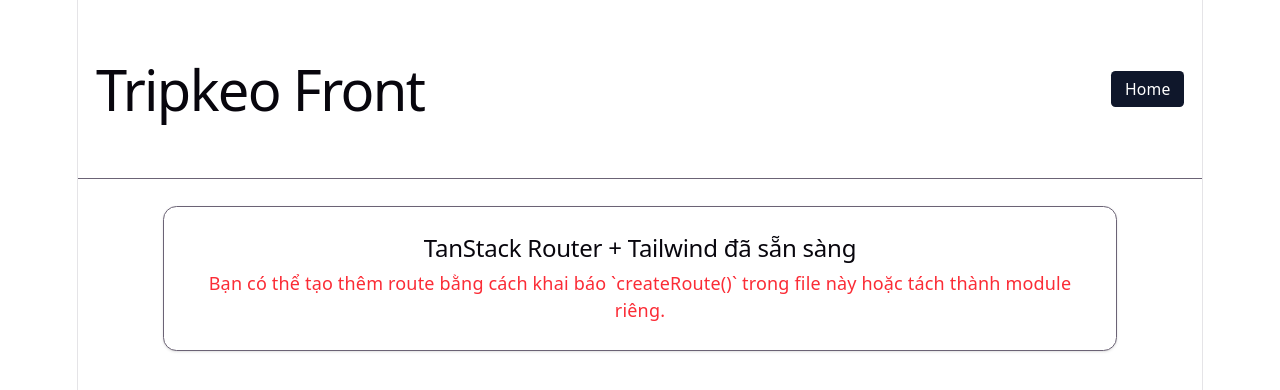
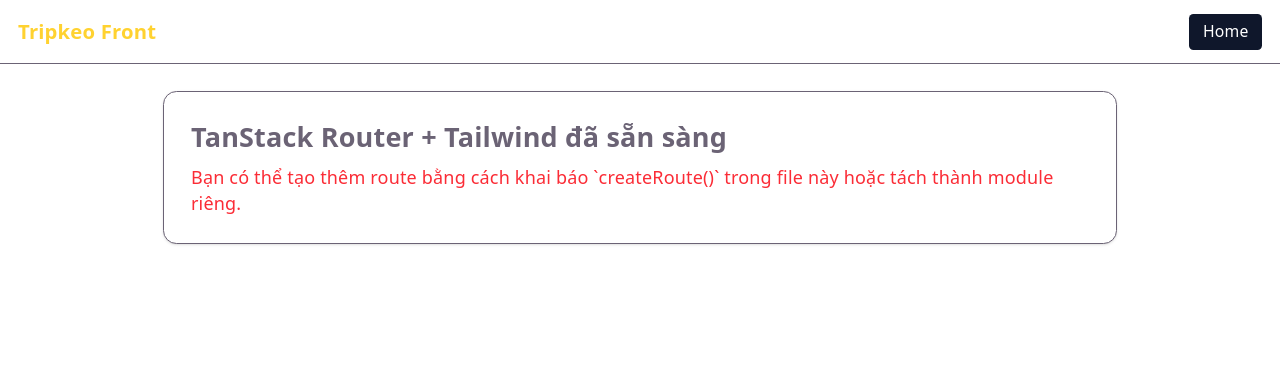
Before and after one commit to khoiyahoo/tripkeo-front, a React (Vite) app: page / in a window 1280 px wide. Shown: the top 390 px of the page. Built offline with nearby package versions, Linux system fonts and the light colour scheme.

Commit message:
chore: update instuction

```diff
--- a/package.json
+++ b/package.json
@@ -31,6 +31,7 @@
     "@biomejs/biome": "2.4.15",
     "@commitlint/cli": "^21.0.0",
     "@commitlint/config-conventional": "^21.0.0",
+    "@svgr/webpack": "^8.1.0",
     "@tanstack/react-query-devtools": "^5.100.9",
     "@tanstack/router-plugin": "^1.167.35",
     "@types/lodash.debounce": "^4.0.9",
--- a/src/index.css
+++ b/src/index.css
@@ -1,6 +1,54 @@
 @import "tailwindcss";
 
 :root {
+  --color-primary-50: #ecfeff;
+  --color-primary-100: #cffafe;
+  --color-primary-200: #a5f3fc;
+  --color-primary-300: #9ef2fc;
+  --color-primary-400: #7aecfa;
+  --color-primary-500: #67e8f9;
+  --color-primary-600: #0891b2;
+  --color-primary-700: #0e7490;
+  --color-primary-800: #155e75;
+  --color-primary-900: #164e63;
+  --color-primary-950: #083344;
+
+  --color-secondary-50: #f0f9ff;
+  --color-secondary-100: #e0f2fe;
+  --color-secondary-200: #bae6fd;
+  --color-secondary-300: #7dd3fc;
+  --color-secondary-400: #38bdf8;
+  --color-secondary-500: #0e7490;
+  --color-secondary-600: #0b5e74;
+  --color-secondary-700: #0a4a5a;
+  --color-secondary-800: #083a47;
+  --color-secondary-900: #072f3a;
+  --color-secondary-950: #041f26;
+
+  --color-tertiary-50: #fff9e8;
+  --color-tertiary-100: #fff2cc;
+  --color-tertiary-200: #ffe59c;
+  --color-tertiary-300: #ffe08e;
+  --color-tertiary-400: #ffd973;
+  --color-tertiary-500: #ffd15e;
+  --color-tertiary-600: #d89f1f;
+  --color-tertiary-700: #b8831b;
+  --color-tertiary-800: #936619;
+  --color-tertiary-900: #775216;
+  --color-tertiary-950: #442d08;
+
+  --color-neutral-50: #f6f7f7;
+  --color-neutral-100: #e7e9ea;
+  --color-neutral-200: #d2d5d7;
+  --color-neutral-300: #b4b9bc;
+  --color-neutral-400: #91989c;
+  --color-neutral-500: #727879;
+  --color-neutral-600: #5d6264;
+  --color-neutral-700: #4b4f51;
+  --color-neutral-800: #3d4042;
+  --color-neutral-900: #323537;
+  --color-neutral-950: #212325;
+
   /* Custom colors */
   --text: #6b6375;
   --text-h: #08060d;
@@ -23,16 +71,19 @@
   --popover-foreground: 222.2 84% 4.9%;
   --muted: 221 11% 89%;
   --muted-foreground: 215.4 16.3% 46.9%;
-  --accent-ui: 262.1 80% 50.6%;
+  --accent-ui: 43 100% 68%;
   --accent-foreground: 210 40% 98%;
   --destructive: 0 84.2% 60.2%;
   --destructive-foreground: 210 40% 98%;
   --input: 214.3 31.8% 91.4%;
-  --primary: 222.2 47.6% 11.2%;
-  --primary-foreground: 210 40% 98%;
-  --secondary: 210 40% 96%;
-  --secondary-foreground: 222.2 47.6% 11.2%;
-  --ring: 262.1 80% 50.6%;
+  --primary: 187 91% 69%;
+  --primary-foreground: 193 82% 15%;
+  --secondary: 193 82% 31%;
+  --secondary-foreground: 0 0% 100%;
+  --tertiary: 43 100% 68%;
+  --tertiary-foreground: 39 74% 20%;
+  --neutral: 189 3% 46%;
+  --ring: 187 91% 69%;
   --radius: 0.5rem;
 
   --sans: system-ui, "Segoe UI", Roboto, sans-serif;
@@ -78,79 +129,18 @@
     --popover-foreground: 210 40% 98%;
     --muted: 217.2 32.6% 17.5%;
     --muted-foreground: 215 20.2% 65.1%;
-    --accent-ui: 263.4 70% 50.4%;
+    --accent-ui: 43 100% 68%;
     --accent-foreground: 210 40% 98%;
     --destructive: 0 62.8% 30.6%;
     --destructive-foreground: 210 40% 98%;
     --input: 217.2 32.6% 17.5%;
-    --primary: 210 40% 98%;
-    --primary-foreground: 222.2 47.6% 11.2%;
-    --secondary: 217.2 32.6% 17.5%;
+    --primary: 187 91% 69%;
+    --primary-foreground: 193 82% 15%;
+    --secondary: 193 82% 36%;
     --secondary-foreground: 210 40% 98%;
-    --ring: 263.4 70% 50.4%;
-  }
-
-  #social .button-icon {
-    filter: invert(1) brightness(2);
+    --tertiary: 43 100% 68%;
+    --tertiary-foreground: 39 74% 20%;
+    --neutral: 189 3% 46%;
+    --ring: 187 91% 69%;
   }
 }
-
-#root {
-  width: 1126px;
-  max-width: 100%;
-  margin: 0 auto;
-  text-align: center;
-  border-inline: 1px solid var(--border);
-  min-height: 100svh;
-  display: flex;
-  flex-direction: column;
-  box-sizing: border-box;
-}
-
-body {
-  margin: 0;
-}
-
-h1,
-h2 {
-  font-family: var(--heading);
-  font-weight: 500;
-  color: var(--text-h);
-}
-
-h1 {
-  font-size: 56px;
-  letter-spacing: -1.68px;
-  margin: 32px 0;
-  @media (max-width: 1024px) {
-    font-size: 36px;
-    margin: 20px 0;
-  }
-}
-h2 {
-  font-size: 24px;
-  line-height: 118%;
-  letter-spacing: -0.24px;
-  margin: 0 0 8px;
-  @media (max-width: 1024px) {
-    font-size: 20px;
-  }
-}
-p {
-  margin: 0;
-}
-
-code,
-.counter {
-  font-family: var(--mono);
-  display: inline-flex;
-  border-radius: 4px;
-  color: var(--text-h);
-}
-
-code {
-  font-size: 15px;
-  line-height: 135%;
-  padding: 4px 8px;
-  background: var(--code-bg);
-}
```
Also changed, not shown: 2 other files (tests, documents, lock files or other folders).
